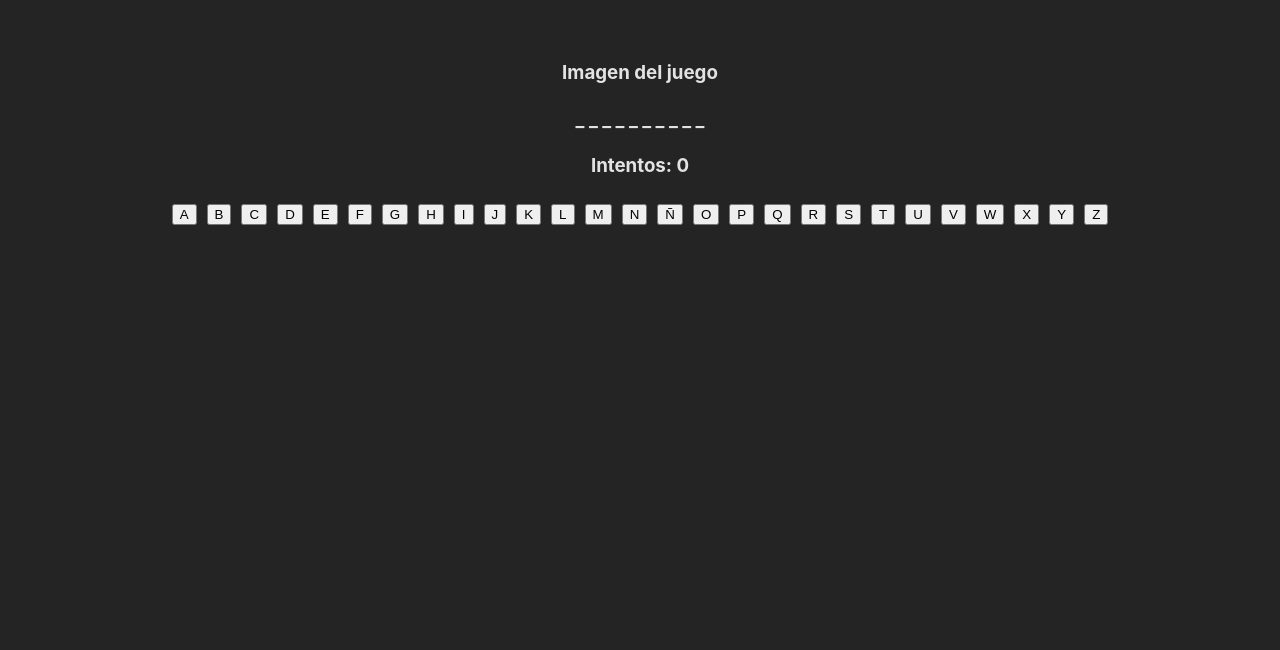
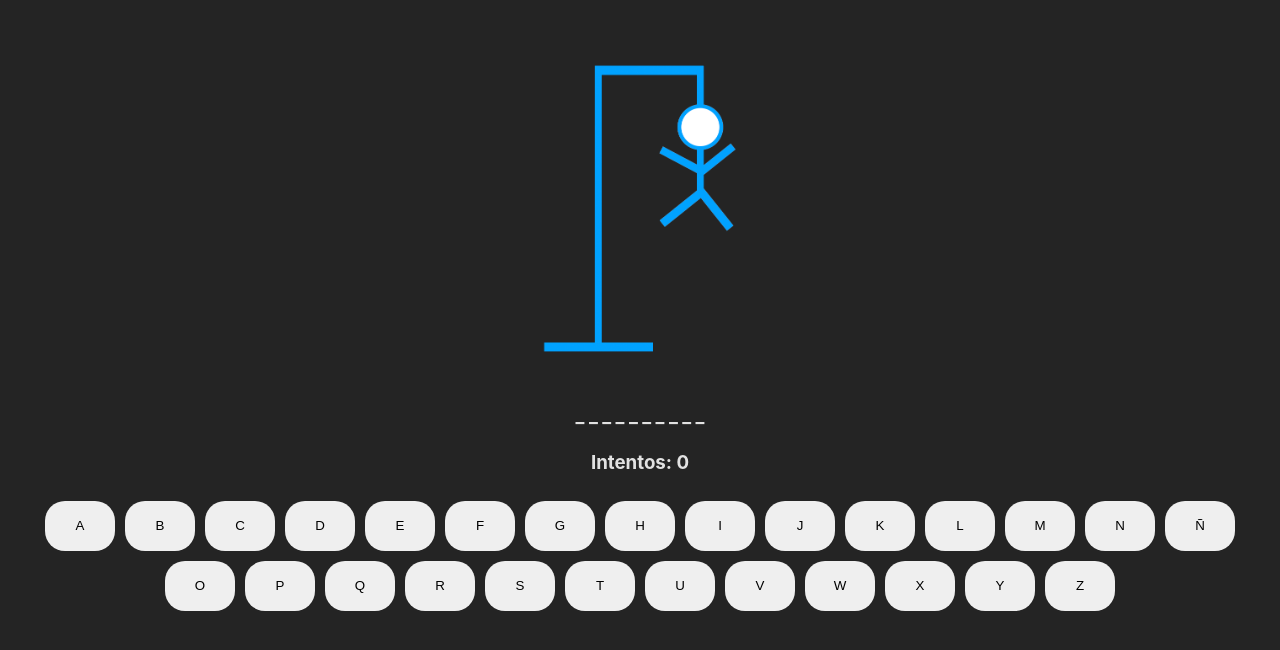
Before and after one commit to CarlosMS12/ahoracado_game, a React (Vite) app: page / in a window 1280 px wide. Shown: the top 650 px of the page. Built offline with nearby package versions, Linux system fonts and the light colour scheme.

Commit message:
Show images of the hanged man

```diff
--- a/src/App.tsx
+++ b/src/App.tsx
@@ -1,11 +1,12 @@
 import {letters} from './helpers/letters';
+import { HangImage } from './components/HangImage';
 import './App.css';
 
 function App() {
 	return (
 		<div className="App">
 			{/* Imégenes */}
-			<h3>Imagen del juego</h3>
+			<HangImage imageNumber={9}/>
 
 			{/* Palabra oculta */}
 			<h3>_ _ _ _ _ _ _ _ _ _</h3>
--- /dev/null
+++ b/src/components/HangImage.tsx
@@ -0,0 +1,42 @@
+import image0 from '../assets/0.png';
+import image1 from '../assets/1.png';
+import image2 from '../assets/2.png';
+import image3 from '../assets/3.png';
+import image4 from '../assets/4.png';
+import image5 from '../assets/5.png';
+import image6 from '../assets/6.png';
+import image7 from '../assets/7.png';
+import image8 from '../assets/8.png';
+import image9 from '../assets/9.png';
+
+const images: string[] = [
+	image0,
+	image1,
+	image2,
+	image3,
+	image4,
+	image5,
+	image6,
+	image7,
+	image8,
+	image9,
+];
+
+interface Props {
+	imageNumber: number;
+}
+
+export function HangImage({imageNumber}: Props) {
+
+    if (imageNumber >= 9) {
+        imageNumber = 9;
+    }
+
+	return (
+        <img
+            src={images[imageNumber]}
+            alt="Hang image"
+            style={{width: '250px'}}
+        />
+    ); // JSX Element
+}
--- a/src/index.css
+++ b/src/index.css
@@ -15,4 +15,19 @@
 
 button {
 	margin: 5px;
+	border-radius: 20px;
+	width: 70px;
+	height: 50px;
+	border-style: none;
+
 }
+
+button:hover {
+	cursor: pointer;
+	background-color: rgb(0, 0, 0, 0.3);
+
+}
+
+button:active {
+  background-color: rgb(0, 0, 0, 1);
+}
```
Lines whose indentation alone changed are shown as unchanged.
